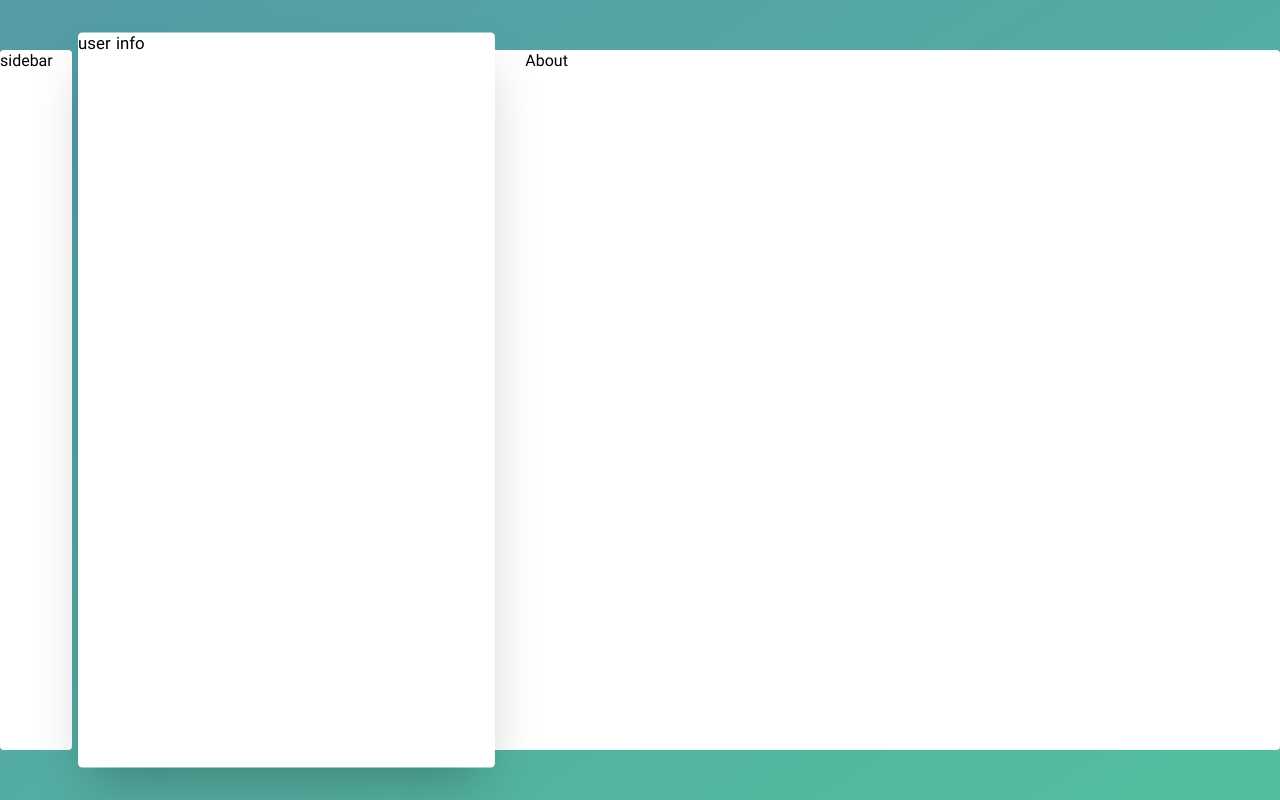
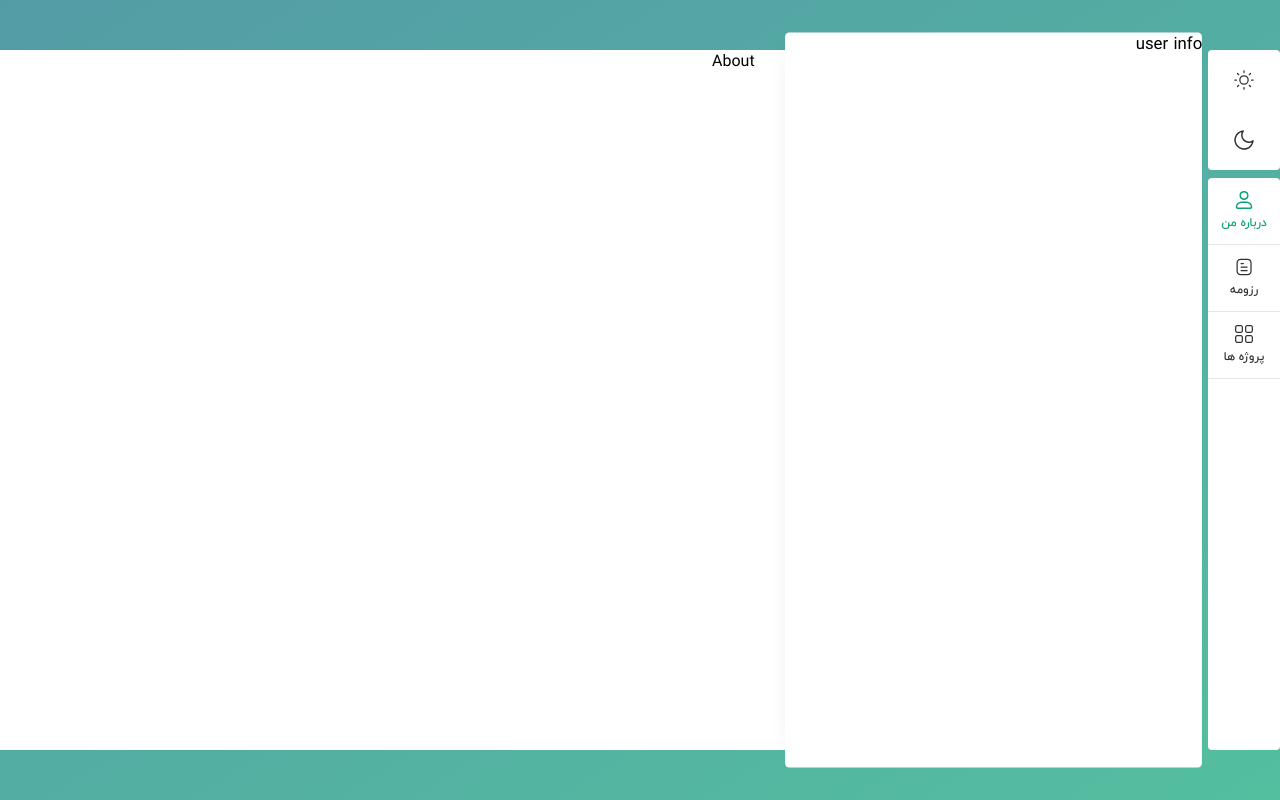
Before and after one commit to sajjadramezani73/Resume, a Next.js app in the folder front-end/: page /about in a window 1280 px wide. Built offline with nearby package versions, Linux system fonts and the light colour scheme.

Commit message:
fix: Create sidebar component and add layout file

```diff
--- /dev/null
+++ b/front-end/src/components/sidebar/Sidebar.js
@@ -0,0 +1,49 @@
+import LoadSvgIcon from '@/utils/LoadSvgIcon'
+import React, { useState } from 'react'
+import SidebarItem from './components/SidebarItem';
+
+const Sidebar = () => {
+
+    const [routeLinks] = useState([
+        {
+            title: 'درباره من',
+            icon: 'user',
+            href: '/about'
+        },
+        {
+            title: 'رزومه',
+            icon: 'file',
+            href: '/resume'
+        },
+        {
+            title: 'پروژه ها',
+            icon: 'project',
+            href: '/projects'
+        },
+    ]);
+    const [links] = useState([
+        {
+            icon: 'sun',
+        },
+        {
+            icon: 'moon',
+        },
+    ]);
+
+    return (
+        <div className="h-full flex flex-col gap-y-2">
+            <div className="bg-white rounded">
+                {links.map(item => {
+                    return <SidebarItem key={item.title} item={item} isLink={false} />
+                })}
+            </div>
+            <div className="bg-white rounded flex-grow">
+                {routeLinks.map(item => {
+                    return <SidebarItem key={item.title} item={item} />
+                })}
+            </div>
+        </div>
+    )
+}
+
+export default Sidebar
--- a/front-end/src/containers/layout/Layout.js
+++ b/front-end/src/containers/layout/Layout.js
@@ -1,13 +1,17 @@
+import Sidebar from '@/components/sidebar/Sidebar'
+import LoadSvgIcon from '@/utils/LoadSvgIcon'
 import React from 'react'
 
 const Layout = ({ children }) => {
     return (
         <div className="w-full h-full flex justify-center items-center py-[50px] bg-gradient-to-br from-secondary/70 to-primary/70">
-            <div className='container h-full flex gap-x-4'>
-                <div className="w-[72px] bg-white rounded">sidebar</div>
+            <div className='container h-full flex gap-x-4 rtl'>
+                <div className="w-[72px]">
+                    <Sidebar />
+                </div>
                 <div className="flex flex-grow">
-                    <div className="w-4/12 bg-white shadow-2xl scale-[1.05] rounded">user info</div>
-                    <div className="w-8/12 bg-white flex-grow rounded-r pl-10">{children}</div>
+                    <div className="w-4/12 bg-white shadow-[-14px_0px_20px_-20px_rgba(0,0,0,0.1)] scale-[1.05] rounded">user info</div>
+                    <div className="w-8/12 bg-white flex-grow rounded-r pr-10">{children}</div>
                 </div>
             </div>
         </div>
```
